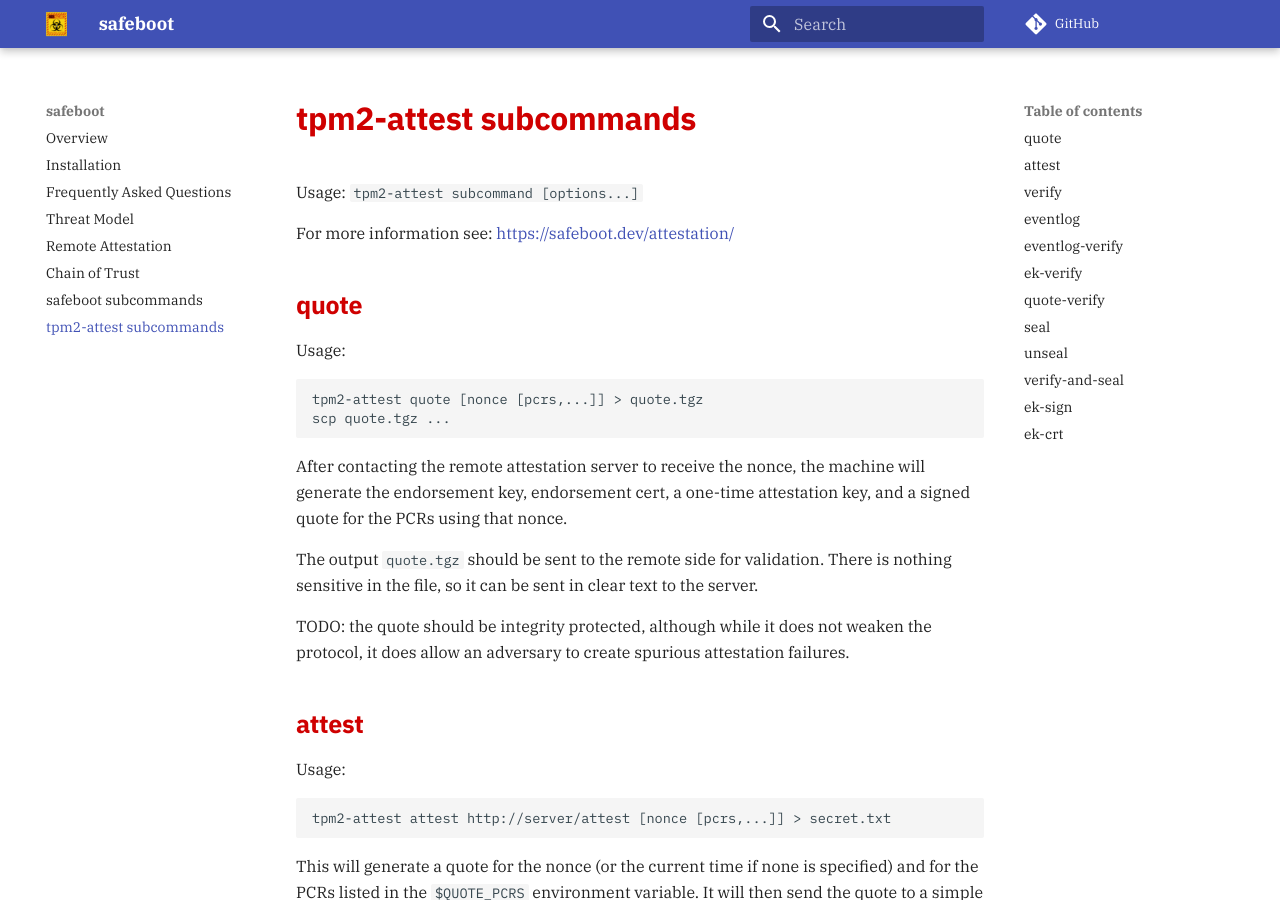
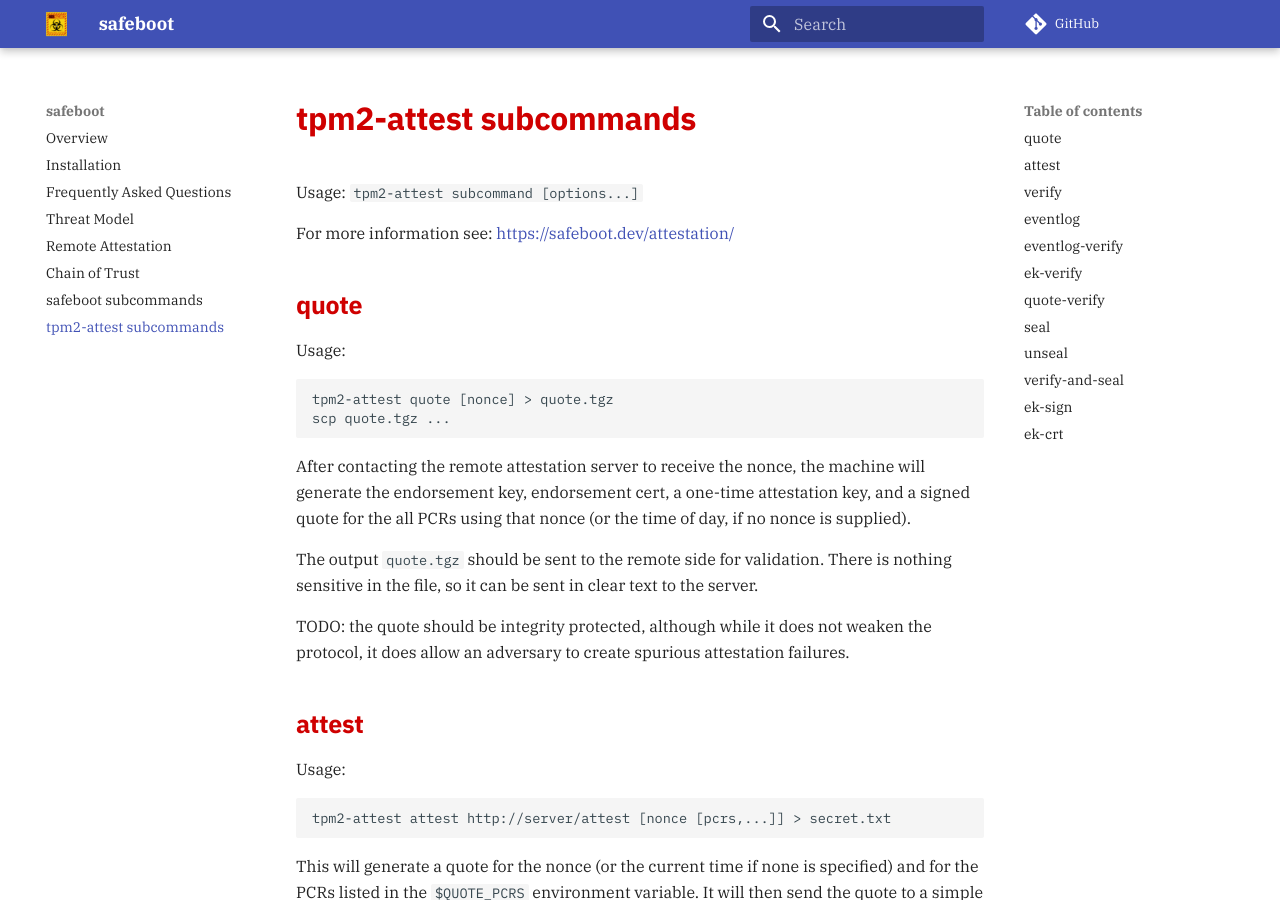
Before and after one commit to osresearch/safeboot, an MkDocs documentation site: the page built from docs/tpm2-attest.md, in a window 1280 px wide and 900 px high. Built offline with MkDocs 1.6.1 and Material for MkDocs 9.7.7, drawn with Linux system fonts in a browser that asks for light colours; comment, search, counter and statistics services are not loaded.

Commit message:
tpm2-attest: send all the PCRs (#112)

````diff
--- a/docs/tpm2-attest.md
+++ b/docs/tpm2-attest.md
@@ -9,13 +9,14 @@
 ## quote
 Usage:
 ```
-tpm2-attest quote [nonce [pcrs,...]] > quote.tgz
+tpm2-attest quote [nonce] > quote.tgz
 scp quote.tgz ...
 ```
 After contacting the remote attestation server to receive the
 nonce, the machine will generate the endorsement key,
 endorsement cert, a one-time attestation key, and a signed quote
-for the PCRs using that nonce.
+for the all PCRs using that nonce (or the time of day, if no nonce
+is supplied).
 
 The output `quote.tgz` should be sent to the remote side for validation.
 There is nothing sensitive in the file, so it can be sent in clear text
````
Also changed, not shown: 1 other file.
